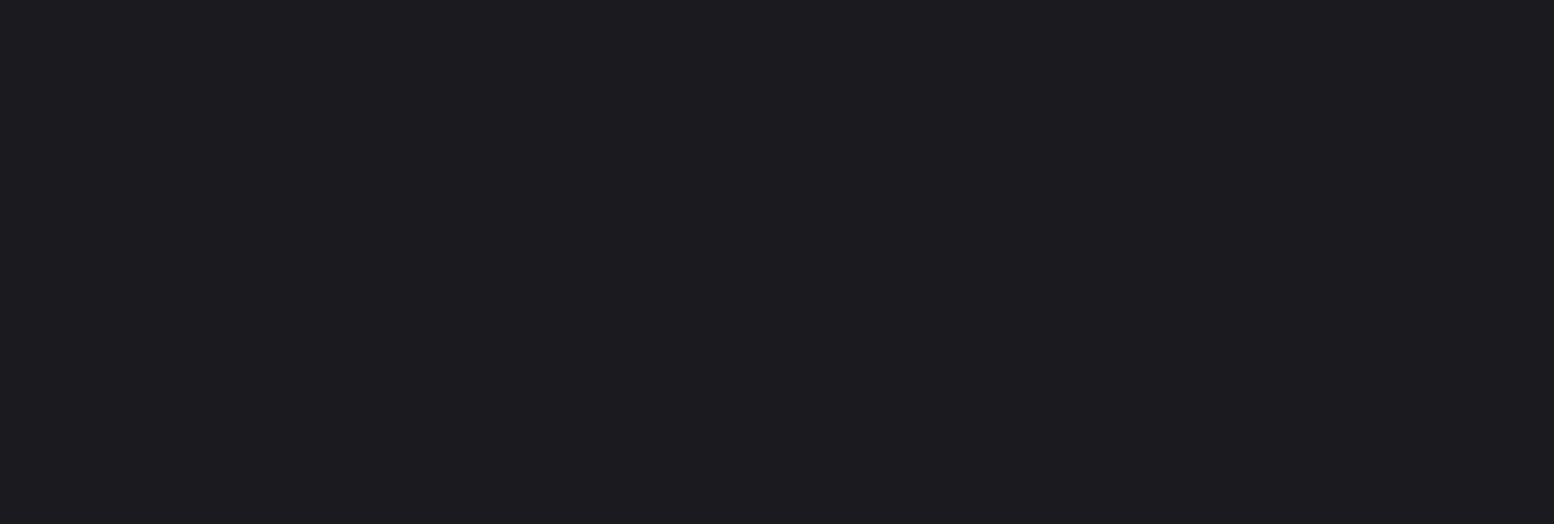
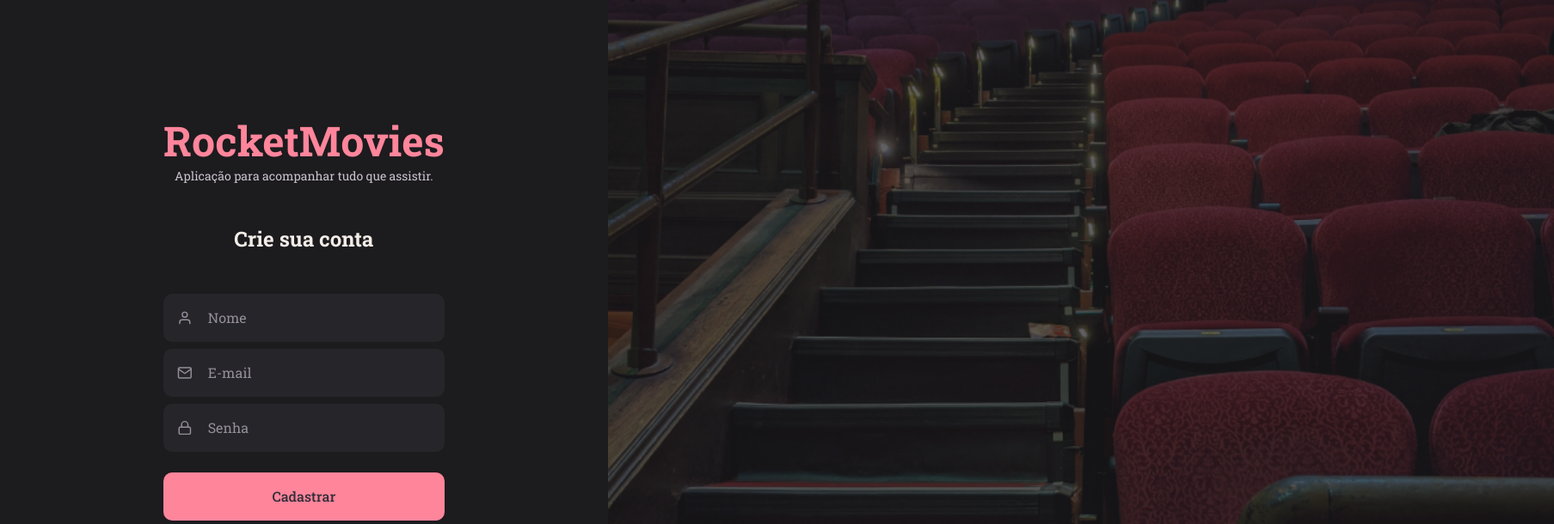
Before and after one commit to felipeslopes2010/rocket-movies, a React (Vite) app: page /register in a window 1280 px wide. Before the commit this address had no page. Shown: the top 610 px of the page at 86% size, 1807 px wide, since content can reach past the window. Built offline with nearby package versions, Linux system fonts and the light colour scheme.

Commit message:
Integration Backend: SingUp page

```diff
--- a/src/pages/SignUp/index.jsx
+++ b/src/pages/SignUp/index.jsx
@@ -1,5 +1,8 @@
 import { FiMail, FiLock, FiUser, FiArrowLeft } from "react-icons/fi"
-import { Link } from "react-router-dom"
+import { Link, useNavigate } from "react-router-dom"
+import { useState } from "react";
+
+import { api } from "../../services/api";
 
 import { Container, Form, Background } from "./styles"
 
@@ -7,6 +10,30 @@
 import { Input } from "../../components/Input"
 
 export function SignUp() {
+    const [name, setName] = useState("");
+    const [email, setEmail] = useState("");
+    const [password, setPassword] = useState("");
+
+    const navigate = useNavigate();
+
+    function handleSignUp() {
+        if (!name || !email || !password) {
+            return alert("Preencha todos os campos!");
+        }
+
+        api.post("/users", { name, email, password })
+            .then(() => {
+                alert("Usuário cadastrado com sucesso!");
+                navigate("/");
+            }).catch((error) => {
+                if (error.response) {
+                    alert(error.response.data.message);
+                } else {
+                    alert("Não foi possível cadastrar")
+                }
+            });
+    }
+
     return (
         <Container>
             <Form>
@@ -20,6 +47,7 @@
                     type="text"
                     icon={FiUser}
                     margin={"0px 0px 8px 0px"}
+                    onChange={e => setName(e.target.value)}
                 />
 
                 <Input
@@ -27,15 +55,20 @@
                     type="text"
                     icon={FiMail}
                     margin={"0px 0px 8px 0px"}
+                    onChange={e => setEmail(e.target.value)}
                 />
 
                 <Input
                     placeholder="Senha"
                     type="password"
                     icon={FiLock}
+                    onChange={e => setPassword(e.target.value)}
                 />
 
-                <Button title="Cadastrar" />
+                <Button
+                    title="Cadastrar"
+                    onClick={handleSignUp}
+                />
 
                 <Link to="/">
                     <FiArrowLeft />
--- a/src/routes/index.jsx
+++ b/src/routes/index.jsx
@@ -6,7 +6,7 @@
 export function Routes() {
     return(
         <BrowserRouter>
-            <AppRoutes />
+            <AuthRoutes />
         </BrowserRouter>
     )
 }
```
